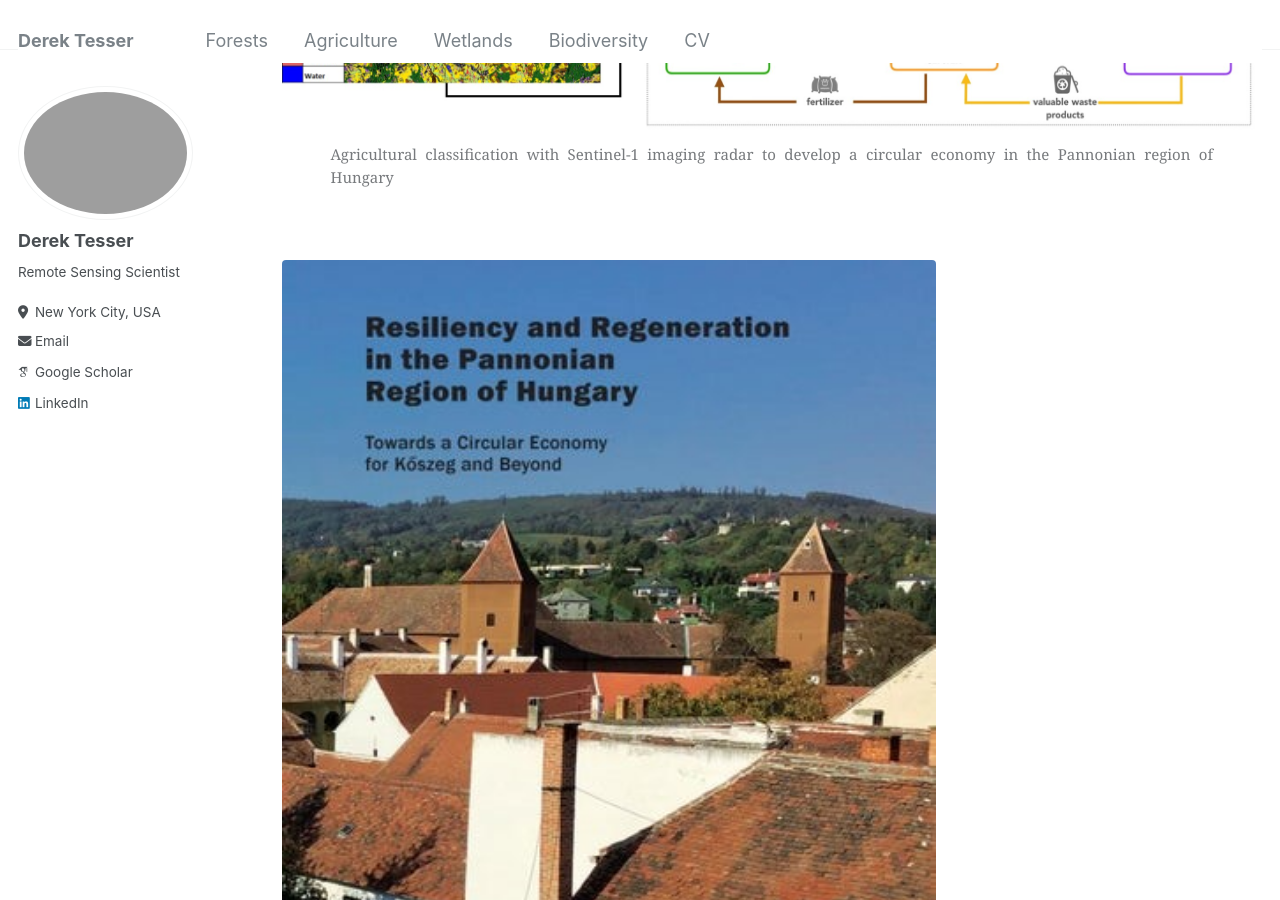
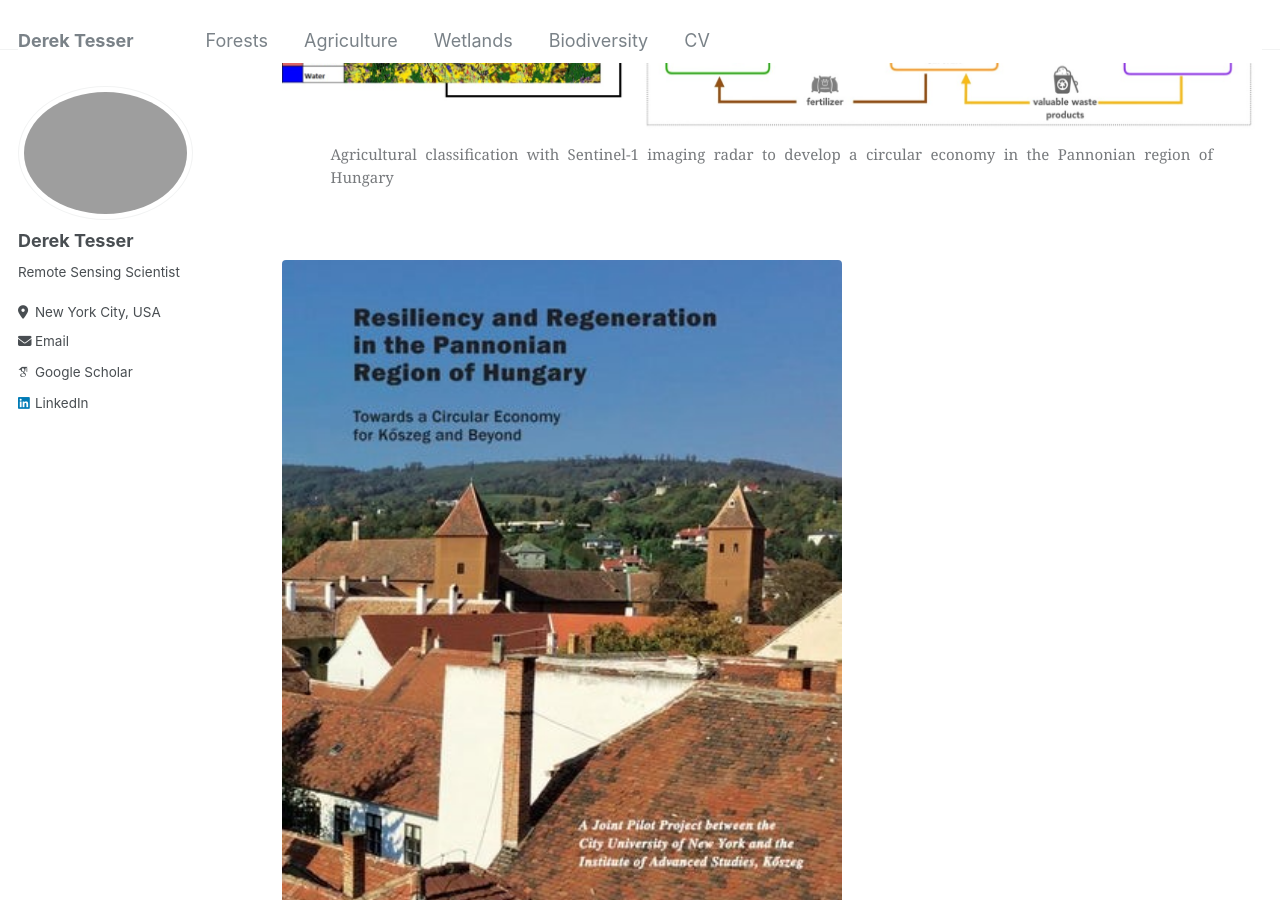
Before and after one commit to dstesser/dstesser.github.io, a Jekyll site: the page built from _pages/agriculture.md, in a window 1280 px wide and 900 px high, scrolled down 1382 px. Built offline with Jekyll 4.4.1, drawn with Linux system fonts in a browser that asks for light colours; some web fonts are replaced.

Commit message:
Update agriculture.md

```diff
--- a/_pages/agriculture.md
+++ b/_pages/agriculture.md
@@ -45,9 +45,9 @@ Update text here on what we did for agriclture inventories to reinvision circula
 </div>
 
 
-<div>
-    <figure style="display:inline-block;">
-        <img src="https://raw.githubusercontent.com/dstesser/dstesser.github.io/master/images/koszeg%20book.jpg" style="width: 70%;">
+<div style="text-align:left;">
+    <figure style="display:inline-block; text-align: left;">
+        <img src="https://raw.githubusercontent.com/dstesser/dstesser.github.io/master/images/koszeg%20book.jpg" style="width: 60%;">
         <figcaption style="font-size: 15px; max-width: 30%; text-align:left; margin: 0 auto;">The first drone flight in the Itapoa Reserve, Ecuador, after a ten-hour incredible hike to this pristine hotspot of tropical biodiversity.</figcaption>
     </figure>
 </div>
```
